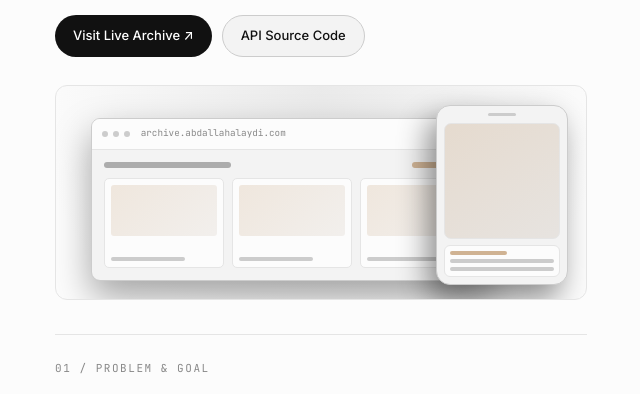
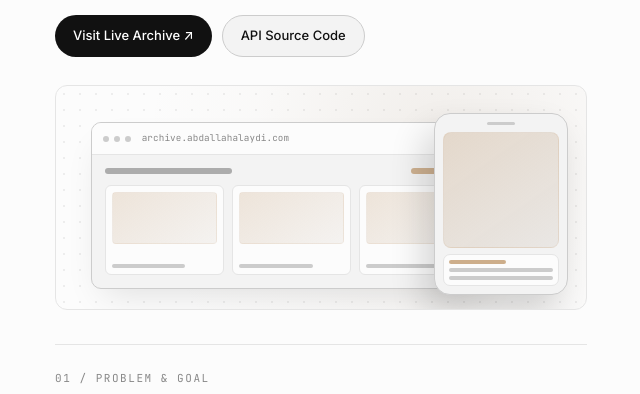
Before and after one commit to w19r/abdallahalaydi.com, a plain HTML site: page projects/archive/index.html in a window 1280 px wide. Both pictures are taken after a click on the button "Toggle theme". Shown: the part 330-724 px from the top of the page, without its empty margins (319-959 px from the left). Drawn offline with Linux system fonts and the light colour scheme.

Commit message:
Update case-study.css

```diff
--- a/styles/case-study.css
+++ b/styles/case-study.css
@@ -88,16 +88,25 @@
 .mockup-stage {
   position: relative;
   width: 100%;
-  padding: 22px 20px 18px;
+  padding: 26px 20px 20px;
   margin-bottom: 18px;
   border-radius: 12px;
-  background: radial-gradient(circle at 50% 0%, var(--surface-hover) 0%, var(--bg) 85%);
+  background-color: var(--bg);
+  background-image:
+    radial-gradient(circle at 72% 30%, rgba(194, 155, 112, 0.14) 0%, rgba(194, 155, 112, 0.03) 42%, transparent 72%),
+    radial-gradient(rgba(255, 255, 255, 0.05) 1px, transparent 1px);
+  background-size: 100% 100%, 16px 16px;
   border: 1px solid var(--border);
   overflow: hidden;
   display: flex;
   align-items: flex-end;
   justify-content: center;
-  min-height: 215px;
+  min-height: 225px;
+  transition: border-color 0.4s ease;
+}
+
+.mockup-stage:hover {
+  border-color: rgba(194, 155, 112, 0.3);
 }
 
 .mockup-desktop {
@@ -105,21 +114,23 @@
   margin-right: 12%;
   background: var(--surface);
   border: 1px solid var(--border-bright);
-  border-radius: 9px;
-  box-shadow: 0 16px 36px rgba(0, 0, 0, 0.35);
+  border-radius: 10px;
+  box-shadow:
+    0 20px 44px -12px rgba(0, 0, 0, 0.55),
+    0 0 0 1px rgba(255, 255, 255, 0.04) inset;
   overflow: hidden;
-  transition: transform 0.35s var(--ease-out);
+  transition: transform 0.5s cubic-bezier(0.22, 1, 0.36, 1), border-color 0.4s ease;
 }
 
 .mockup-stage:hover .mockup-desktop {
-  transform: translateY(-2px);
+  transform: translateY(2px) scale(0.992);
 }
 
 .mk-topbar {
   display: flex;
   align-items: center;
   gap: 5px;
-  padding: 7px 10px;
+  padding: 8px 11px;
   border-bottom: 1px solid var(--border);
   background: var(--bg);
 }
@@ -129,24 +140,30 @@
   height: 6px;
   border-radius: 50%;
   background: var(--border-bright);
+  transition: background-color 0.3s ease;
 }
+
+.mockup-stage:hover .mk-dot:nth-child(1) { background-color: #ff5f56; }
+.mockup-stage:hover .mk-dot:nth-child(2) { background-color: #ffbd2e; }
+.mockup-stage:hover .mk-dot:nth-child(3) { background-color: #27c93f; }
 
 .mk-url {
   margin-left: 6px;
   font-family: var(--font-mono);
   font-size: 0.62rem;
+  letter-spacing: 0.01em;
   color: var(--text-muted);
 }
 
 .mk-desktop-body {
-  padding: 12px;
+  padding: 13px;
 }
 
 .mk-hero-bar {
   display: flex;
   justify-content: space-between;
   align-items: center;
-  margin-bottom: 10px;
+  margin-bottom: 11px;
 }
 
 .mk-pill-line {
@@ -162,7 +179,7 @@
   width: 18%;
   border-radius: 99px;
   background: #c29b70;
-  opacity: 0.7;
+  opacity: 0.75;
 }
 
 .mk-grid {
@@ -173,19 +190,25 @@
 
 .mk-card {
   aspect-ratio: 4 / 3;
-  border-radius: 5px;
+  border-radius: 6px;
   background: var(--bg);
   border: 1px solid var(--border);
   padding: 6px;
   display: flex;
   flex-direction: column;
   justify-content: space-between;
+  transition: border-color 0.3s ease;
+}
+
+.mockup-stage:hover .mk-card {
+  border-color: var(--border-bright);
 }
 
 .mk-card-thumb {
   height: 68%;
-  border-radius: 3px;
-  background: linear-gradient(135deg, rgba(194, 155, 112, 0.22), rgba(124, 90, 56, 0.08));
+  border-radius: 4px;
+  background: linear-gradient(145deg, rgba(194, 155, 112, 0.24), rgba(124, 90, 56, 0.06));
+  border: 1px solid rgba(194, 155, 112, 0.08);
 }
 
 .mk-card-line {
@@ -200,18 +223,24 @@
   right: 18px;
   bottom: 14px;
   width: 28%;
-  min-width: 112px;
-  max-width: 132px;
+  min-width: 114px;
+  max-width: 134px;
   background: var(--surface);
   border: 1px solid var(--border-bright);
-  border-radius: 14px;
-  padding: 7px;
-  box-shadow: -8px 14px 30px rgba(0, 0, 0, 0.45);
-  transition: transform 0.35s var(--ease-out);
+  border-radius: 16px;
+  padding: 8px;
+  box-shadow:
+    -14px 22px 44px rgba(0, 0, 0, 0.65),
+    0 0 0 1px rgba(255, 255, 255, 0.06) inset;
+  transition: transform 0.5s cubic-bezier(0.22, 1, 0.36, 1), box-shadow 0.5s ease, border-color 0.4s ease;
 }
 
 .mockup-stage:hover .mockup-phone {
-  transform: translateY(-5px);
+  transform: translateY(-6px);
+  border-color: rgba(194, 155, 112, 0.38);
+  box-shadow:
+    -18px 28px 52px rgba(0, 0, 0, 0.78),
+    0 0 0 1px rgba(194, 155, 112, 0.2) inset;
 }
 
 .mk-notch {
@@ -224,16 +253,16 @@
 
 .mk-phone-photo {
   aspect-ratio: 1 / 1;
-  border-radius: 7px;
-  background: linear-gradient(145deg, rgba(194, 155, 112, 0.28), rgba(124, 90, 56, 0.1));
-  border: 1px solid var(--border);
+  border-radius: 8px;
+  background: linear-gradient(145deg, rgba(194, 155, 112, 0.3), rgba(124, 90, 56, 0.08));
+  border: 1px solid rgba(194, 155, 112, 0.14);
   margin-bottom: 6px;
 }
 
 .mk-phone-drawer {
   background: var(--bg);
   border: 1px solid var(--border);
-  border-radius: 6px;
+  border-radius: 7px;
   padding: 5px;
   display: flex;
   flex-direction: column;
@@ -249,7 +278,26 @@
 .mk-cm-row.short {
   width: 55%;
   background: #c29b70;
-  opacity: 0.75;
+  opacity: 0.8;
+}
+
+/* توافق الظلال والشبكة مع الوضع الفاتح (Light Mode) */
+[data-theme="light"] .mockup-stage {
+  background-image:
+    radial-gradient(circle at 72% 30%, rgba(138, 103, 65, 0.1) 0%, rgba(138, 103, 65, 0.02) 45%, transparent 72%),
+    radial-gradient(rgba(0, 0, 0, 0.06) 1px, transparent 1px);
+}
+
+[data-theme="light"] .mockup-desktop {
+  box-shadow: 0 16px 34px -12px rgba(0, 0, 0, 0.12);
+}
+
+[data-theme="light"] .mockup-phone {
+  box-shadow: -10px 18px 34px rgba(0, 0, 0, 0.16);
+}
+
+[data-theme="light"] .mockup-stage:hover .mockup-phone {
+  box-shadow: -14px 24px 40px rgba(0, 0, 0, 0.22);
 }
 
 /* ==========================================
@@ -319,6 +367,11 @@
   border-radius: 10px;
   background: var(--surface);
   border: 1px solid var(--border);
+  transition: border-color 0.25s ease;
+}
+
+.cs-arch-item:hover {
+  border-color: var(--border-bright);
 }
 
 .cs-arch-head {
```
